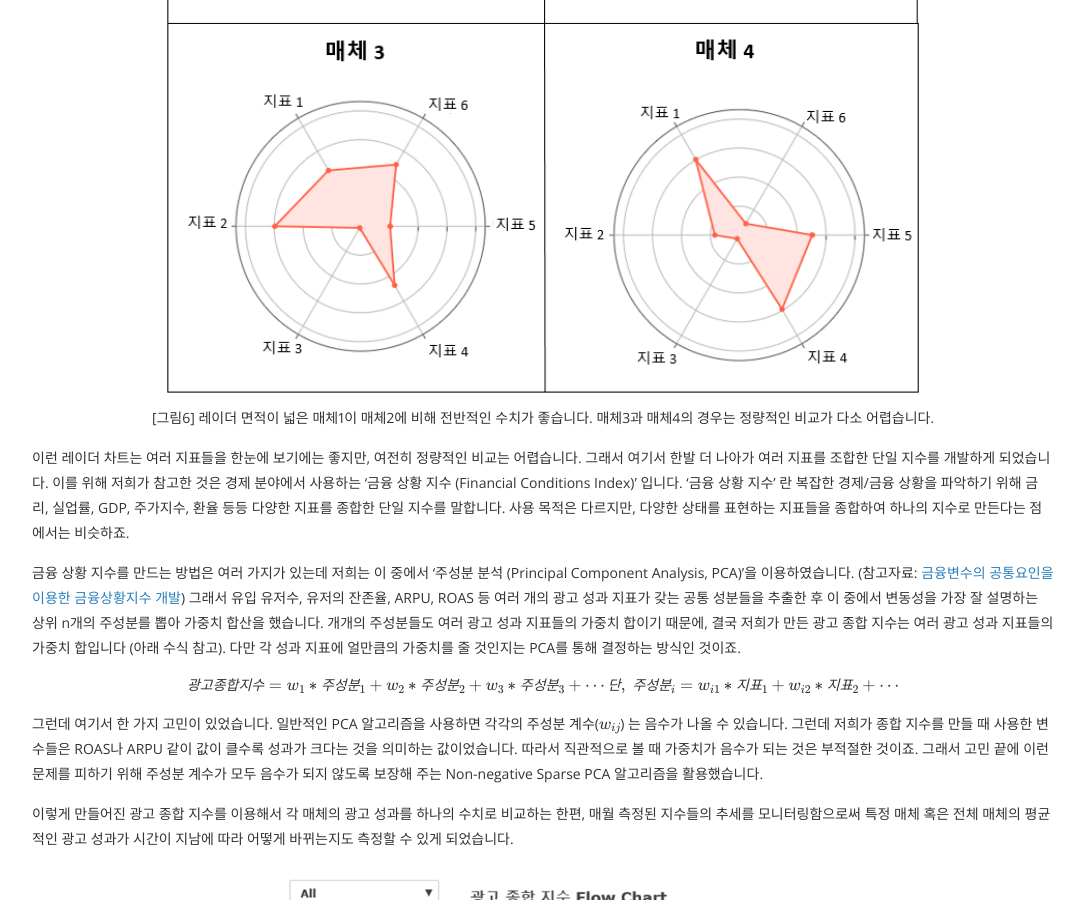
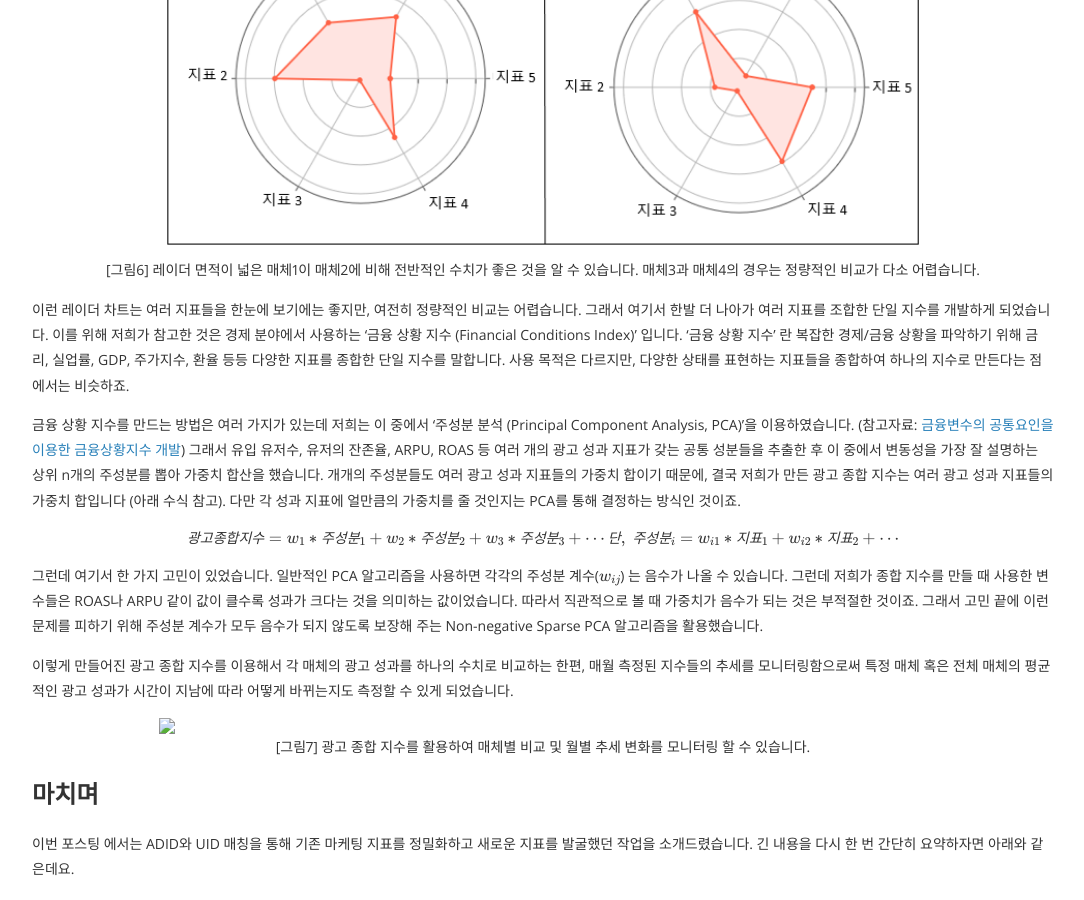
Before and after one commit to kurossncsoft/kurossncsoft.github.io, a Jekyll site: the page built from _posts/2019-08-19-works-mobile_mkt-2.markdown, in a window 1280 px wide and 900 px high, scrolled down 5216 px. Shown: the whole window, without its empty margins (97-1181 px from the left). Built offline with Jekyll 4.4.1, drawn with Linux system fonts in a browser that asks for light colours; nearby versions of some CDN libraries; formulas are drawn with MathJax 3; comment, search, counter and statistics services are not loaded.

Commit message:
Update 2019-08-19-works-mobile_mkt-2.markdown

```diff
--- a/_posts/2019-08-19-works-mobile_mkt-2.markdown
+++ b/_posts/2019-08-19-works-mobile_mkt-2.markdown
@@ -36,14 +36,14 @@
 이때 주의할 점도 있었습니다. 모바일 환경에서는 네트워크 상황이 불안정하여 로그가 유실되는 경우가 종종 발생합니다. 이로 인해 아무리 정상적인 상황이더라도 ADID 와 UID 가 완벽히 매칭되는 경우는 매우 드뭅니다. 따라서 이런 오차를 고려해서 여러 광고 매체별 매칭률을 비교해 보고 일반적인 경우보다 비정상적으로 수치가 낮은 광고 매체를 파악하였습니다. 특히 ‘오가닉 유저 (organic user, 광고 매체를 통하지 않고 직접 유입된 유저)’ 집단의 매칭률과 비교해 보면 좀 더 어뷰징 의심 매체를 명확히 추정할 수 있었습니다.
 
 <p align="center">
-<img src="/assets/works/mobile_mkt/matching_rate.png" style="width:8in" />
+<img src="/assets/works/mobile_mkt/matching_rate.png" style="width:7in" />
 [그림3] 매체별 ADID-UID 매칭률
 </p>
 
 더 나아가 비정상적으로 많은 UID 와 매칭되는 ADID 나 매칭률이 낮은 디바이스 모델 목록을 추출하여 유입 경로를 추적하는 등 어뷰징과 관련된 다양한 지표를 추출해 볼 수 있었습니다.
 
 <p align="center">
-<img src="/assets/works/mobile_mkt/abusing_adid.PNG" style="width:6in" />
+<img src="/assets/works/mobile_mkt/abusing_adid.PNG" style="width:5in" />
 [그림4] 이상 ADID 유입 경로 추적
 </p>
 
@@ -68,8 +68,7 @@
 
 <p align="center">
 <img src="/assets/works/mobile_mkt/radar.png" style="width:8in" />
-[그림6] 레이더 면적이 넓은 매체1이 매체2에 비해 전반적인 수치가 좋습니다. 매체3과 매체4의 경우는 정량적인 비교가 다소 어렵습니다.
-
+[그림6] 레이더 면적이 넓은 매체1이 매체2에 비해 전반적인 수치가 좋은 것을 알 수 있습니다. 매체3과 매체4의 경우는 정량적인 비교가 다소 어렵습니다.
 </p>
 
 이런 레이더 차트는 여러 지표들을 한눈에 보기에는 좋지만, 여전히 정량적인 비교는 어렵습니다. 그래서 여기서 한발 더 나아가 여러 지표를 조합한 단일 지수를 개발하게 되었습니다. 이를 위해 저희가 참고한 것은 경제 분야에서 사용하는 ‘금융 상황 지수 (Financial Conditions Index)’ 입니다. ‘금융 상황 지수’ 란 복잡한 경제/금융 상황을 파악하기 위해 금리, 실업률, GDP, 주가지수, 환율 등등 다양한 지표를 종합한 단일 지수를 말합니다. 사용 목적은 다르지만, 다양한 상태를 표현하는 지표들을 종합하여 하나의 지수로 만든다는 점에서는 비슷하죠.
@@ -88,8 +87,9 @@
 이렇게 만들어진 광고 종합 지수를 이용해서 각 매체의 광고 성과를 하나의 수치로 비교하는 한편, 매월 측정된 지수들의 추세를 모니터링함으로써 특정 매체 혹은 전체 매체의 평균적인 광고 성과가 시간이 지남에 따라 어떻게 바뀌는지도 측정할 수 있게 되었습니다.
 
 <p align="center">
-<img src="/assets/works/mobile_mkt/pca.PNG" style="width:8in" />
-[그림7] 광고 종합 지수를 활용하여 매체별 비교 및 월별 추세 변화를 모니터링 할 수 있습니다.</p>
+<img src="/aseets/works/mobile_mkt/pca.PNG" style="width:8in" />
+[그림7] 광고 종합 지수를 활용하여 매체별 비교 및 월별 추세 변화를 모니터링 할 수 있습니다.
+</p>
 
 ## 마치며
 
```
